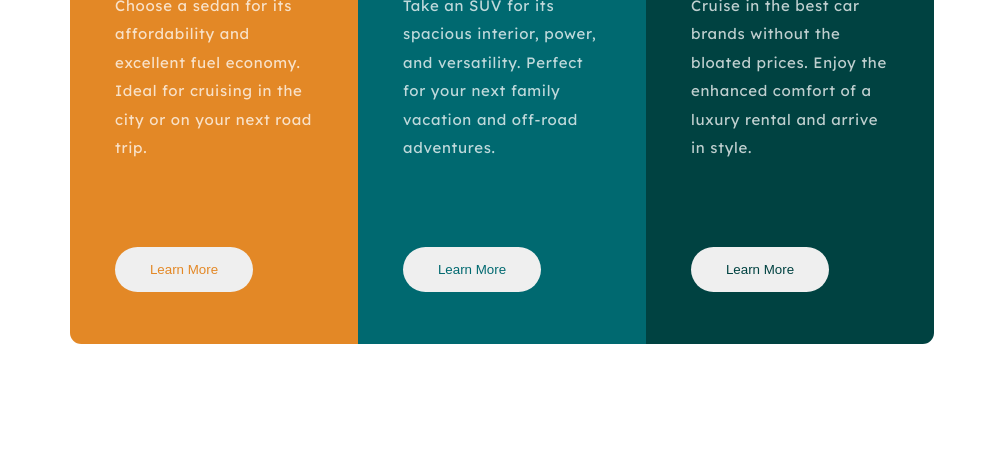
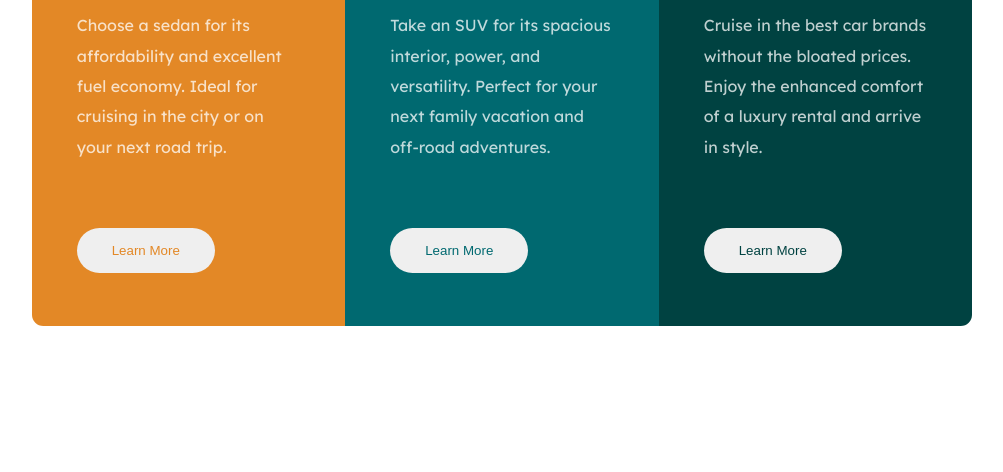
Before and after one commit to justcoder42022/3-column-preview-card-component-main, a plain HTML site: page index.html in a window 1280 px wide. Shown: the part 328-800 px from the top of the page, without its empty margins (138-1141 px from the left). Drawn offline with Linux system fonts and the light colour scheme.

Commit message:
padding fixed

```diff
--- a/styles.css
+++ b/styles.css
@@ -48,7 +48,6 @@ h1{
 
 p{  font-family: 'Lexend Deca', sans-serif;
     color: var(--Transparent-white);
-    letter-spacing: 0.046rem;
     text-align: left;
 
 }
@@ -64,7 +63,7 @@ article{
     padding: 3rem;
     padding-top: 2.5rem;
     padding-bottom: 2.5rem;
-    width: 20.5rem;
+    width: 20.9rem;
 
 }
 article:nth-child(1){
@@ -97,9 +96,10 @@ img,h1,button{
         display: flex;
     }
     button{
-        margin-top:5.6rem ;
+        margin-top:4.4rem ;
     }
-    article{
-        width: 19.2rem;
-    }
+  p{
+      font-size: 1.07rem;
+  }
+
 }
```
